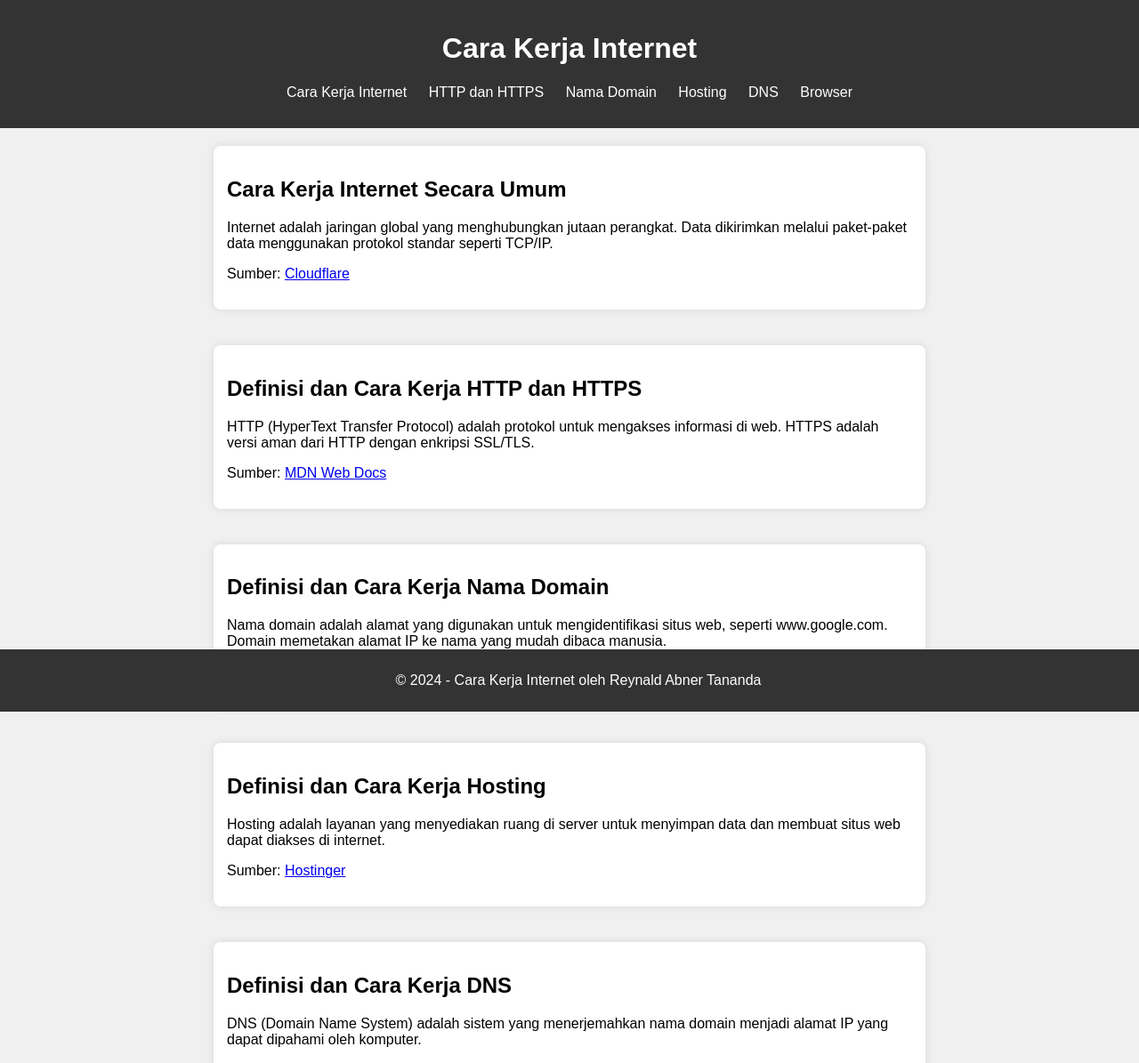
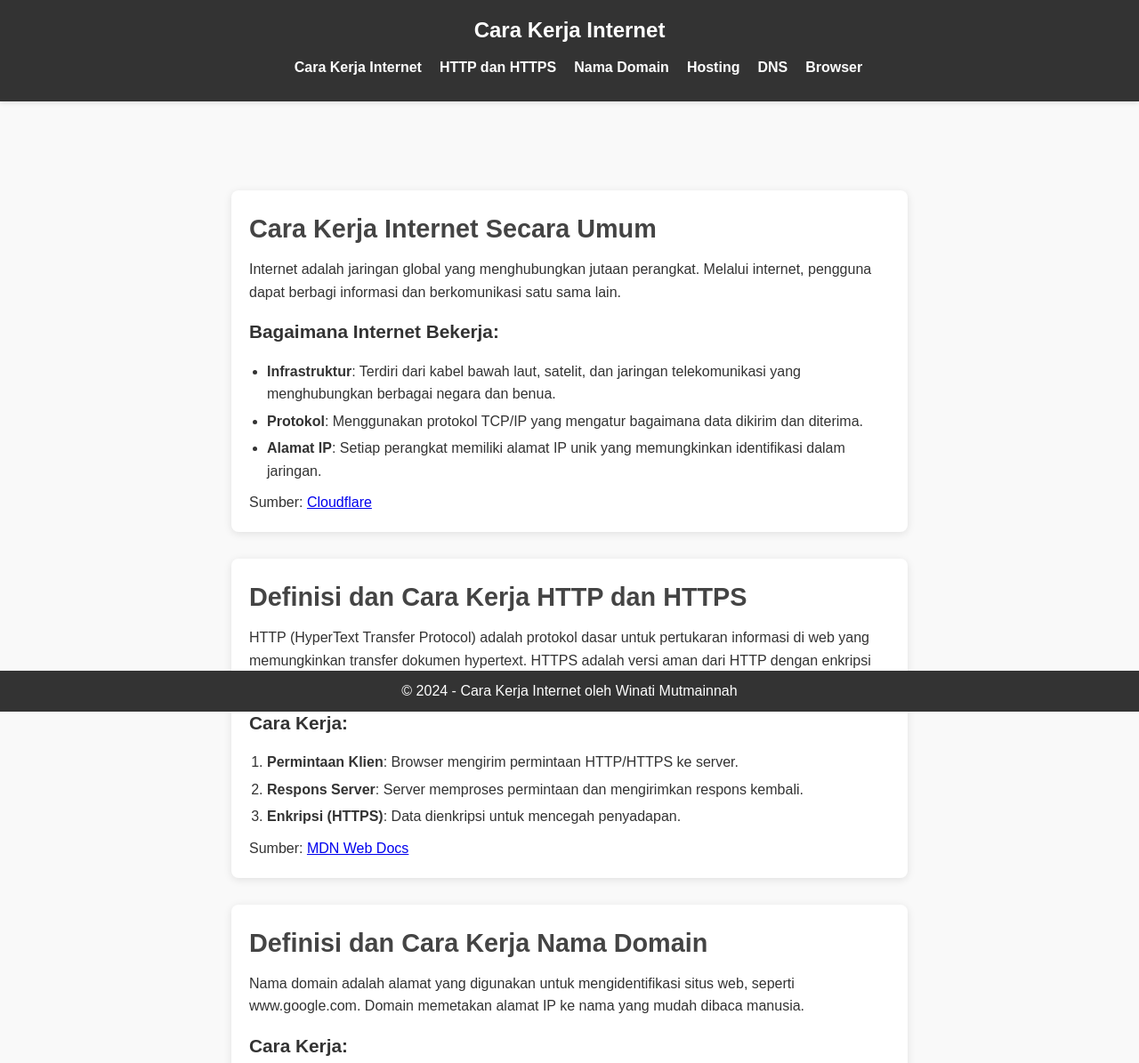
Before and after one commit to winati17/tugas1-pakais-carakerjainternet, a plain HTML site: page index.html in a window 1280 px wide. Shown: the top 1195 px of the page at 89% size. Drawn offline with Linux system fonts and the light colour scheme.

Commit message:
update content & sticky header

```diff
--- a/index.html
+++ b/index.html
@@ -24,43 +24,79 @@
     <main>
         <section id="overview">
             <h2>Cara Kerja Internet Secara Umum</h2>
-            <p>Internet adalah jaringan global yang menghubungkan jutaan perangkat. Data dikirimkan melalui paket-paket data menggunakan protokol standar seperti TCP/IP.</p>
+            <p>Internet adalah jaringan global yang menghubungkan jutaan perangkat. Melalui internet, pengguna dapat berbagi informasi dan berkomunikasi satu sama lain.</p>
+            <h3>Bagaimana Internet Bekerja:</h3>
+            <ul>
+                <li><strong>Infrastruktur</strong>: Terdiri dari kabel bawah laut, satelit, dan jaringan telekomunikasi yang menghubungkan berbagai negara dan benua.</li>
+                <li><strong>Protokol</strong>: Menggunakan protokol TCP/IP yang mengatur bagaimana data dikirim dan diterima.</li>
+                <li><strong>Alamat IP</strong>: Setiap perangkat memiliki alamat IP unik yang memungkinkan identifikasi dalam jaringan.</li>
+            </ul>
             <p>Sumber: <a href="https://www.cloudflare.com/learning/" target="_blank">Cloudflare</a></p>
         </section>
 
         <section id="http">
             <h2>Definisi dan Cara Kerja HTTP dan HTTPS</h2>
-            <p>HTTP (HyperText Transfer Protocol) adalah protokol untuk mengakses informasi di web. HTTPS adalah versi aman dari HTTP dengan enkripsi SSL/TLS.</p>
+            <p>HTTP (HyperText Transfer Protocol) adalah protokol dasar untuk pertukaran informasi di web yang memungkinkan transfer dokumen hypertext. HTTPS adalah versi aman dari HTTP dengan enkripsi SSL/TLS.</p>
+            <h3>Cara Kerja:</h3>
+            <ol>
+                <li><strong>Permintaan Klien</strong>: Browser mengirim permintaan HTTP/HTTPS ke server.</li>
+                <li><strong>Respons Server</strong>: Server memproses permintaan dan mengirimkan respons kembali.</li>
+                <li><strong>Enkripsi (HTTPS)</strong>: Data dienkripsi untuk mencegah penyadapan.</li>
+            </ol>
             <p>Sumber: <a href="https://developer.mozilla.org/en-US/docs/Web/HTTP/Overview" target="_blank">MDN Web Docs</a></p>
         </section>
 
         <section id="domain">
             <h2>Definisi dan Cara Kerja Nama Domain</h2>
             <p>Nama domain adalah alamat yang digunakan untuk mengidentifikasi situs web, seperti www.google.com. Domain memetakan alamat IP ke nama yang mudah dibaca manusia.</p>
-            <p>Sumber: <a href="https://www.icann.org/" target="_blank">ICANN</a></p>
+            <h3>Cara Kerja:</h3>
+            <ul>
+                <li><strong>Pendaftaran</strong>: Melalui registrar domain resmi.</li>
+                <li><strong>DNS Resolution</strong>: Nama domain diterjemahkan menjadi alamat IP oleh sistem DNS.</li>
+                <li><strong>Akses</strong>: Browser menggunakan alamat IP tersebut untuk terhubung ke server web.</li>
+            </ul>
+            <p>Sumber: <a href="https://www.icann.org/" target="_blank">ICANN</a>: Organisasi pengelola nama domain global.</p>
         </section>
 
         <section id="hosting">
             <h2>Definisi dan Cara Kerja Hosting</h2>
             <p>Hosting adalah layanan yang menyediakan ruang di server untuk menyimpan data dan membuat situs web dapat diakses di internet.</p>
+            <h3>Cara Kerja:</h3>
+            <ul>
+                <li><strong>Server Hosting</strong>: Menyimpan file situs web.</li>
+                <li><strong>Konektivitas</strong>: Server tersedia 24/7 dengan koneksi internet stabil.</li>
+                <li><strong>Pengelolaan</strong>: Melalui panel kontrol atau FTP untuk mengelola konten.</li>
+            </ul>
             <p>Sumber: <a href="https://www.hostinger.com/tutorials/what-is-web-hosting" target="_blank">Hostinger</a></p>
         </section>
 
         <section id="dns">
             <h2>Definisi dan Cara Kerja DNS</h2>
-            <p>DNS (Domain Name System) adalah sistem yang menerjemahkan nama domain menjadi alamat IP yang dapat dipahami oleh komputer.</p>
+            <p>DNS (Domain Name System) adalah sistem yang menerjemahkan nama domain menjadi alamat IP numerik yang dapat dipahami oleh komputer.</p>
+            <h3>Cara Kerja:</h3>
+            <ol>
+                <li><strong>Permintaan DNS</strong>: Browser meminta alamat IP dari nama domain.</li>
+                <li><strong>Resolusi</strong>: Server DNS mencari dan mengembalikan alamat IP.</li>
+                <li><strong>Caching</strong>: Alamat IP disimpan sementara untuk akses lebih cepat di masa mendatang.</li>
+            </ol>
             <p>Sumber: <a href="https://www.cloudflare.com/learning/dns/what-is-dns/" target="_blank">Cloudflare</a></p>
         </section>
 
         <section id="browser">
             <h2>Definisi dan Cara Kerja Browser</h2>
             <p>Browser adalah aplikasi yang digunakan untuk mengakses situs web. Browser mengirimkan permintaan ke server dan menampilkan respons berupa halaman web.</p>
+            <h3>Cara Kerja:</h3>
+            <ul>
+                <li><strong>Input URL</strong>: Pengguna memasukkan alamat situs.</li>
+                <li><strong>Permintaan HTTP/HTTPS</strong>: Browser mengirim permintaan ke server.</li>
+                <li><strong>Rendering</strong>: Mengolah HTML, CSS, dan JavaScript menjadi tampilan visual.</li>
+            </ul>
             <p>Sumber: <a href="https://developer.mozilla.org/en-US/docs/Web/Browser" target="_blank">MDN Web Docs</a></p>
         </section>
     </main>
 
     <footer>
-        <p>&copy; 2024 - Cara Kerja Internet oleh Reynald Abner Tananda</p>
+        <p>&copy; 2024 - Cara Kerja Internet oleh Winati Mutmainnah</p>
     </footer>
 </body>
 </html>
--- a/style.css
+++ b/style.css
@@ -1,45 +1,87 @@
-/* style.css */
+* {
+  margin: 0;
+  padding: 0;
+  box-sizing: border-box;
+}
+
 body {
   font-family: Arial, sans-serif;
-  margin: 0;
-  padding: 0;
-  background-color: #f0f0f0;
+  background-color: #f9f9f9;
+  color: #333;
+  line-height: 1.6;
 }
 
 header {
+  display: flex;
+  flex-direction: column;
+  justify-content: center;
+  align-items: center;
+  padding: 15px 20px;
   background-color: #333;
   color: white;
-  padding: 15px;
+  position: sticky;
+  top: 0;
+  z-index: 1000;
+  box-shadow: 0 2px 5px rgba(0, 0, 0, 0.1);
   text-align: center;
 }
 
+header h1 {
+  font-size: 1.5rem;
+}
+
 nav ul {
-  list-style-type: none;
-  padding: 0;
+  display: flex;
+  list-style: none;
 }
 
 nav ul li {
-  display: inline;
   margin: 0 10px;
 }
 
 nav ul li a {
+
   color: white;
   text-decoration: none;
+  font-weight: bold;
+  transition: color 0.3s;
+}
+
+nav ul li a:hover {
+  color: #f0a500;
 }
 
 main {
+  max-width: 800px;
+  margin: 80px auto 0 auto;
   padding: 20px;
-  max-width: 800px;
-  margin: auto;
 }
 
 section {
-  margin-bottom: 40px;
   background-color: white;
-  padding: 15px;
+  margin-bottom: 30px;
+  padding: 20px;
   border-radius: 8px;
-  box-shadow: 0 0 10px rgba(0, 0, 0, 0.1);
+  box-shadow: 0 2px 10px rgba(0, 0, 0, 0.1);
+}
+
+section h2 {
+  margin-bottom: 10px;
+  font-size: 1.8rem;
+  color: #444;
+}
+
+section h3 {
+  margin: 15px 0;
+  font-size: 1.3rem;
+}
+
+ul, ol {
+  margin: 10px 0 10px 20px;
+}
+
+ul li, ol li {
+  margin-bottom: 5px;
 }
 
 footer {
@@ -50,4 +92,5 @@ footer {
   position: fixed;
   width: 100%;
   bottom: 0;
+  left: 0;
 }
```
